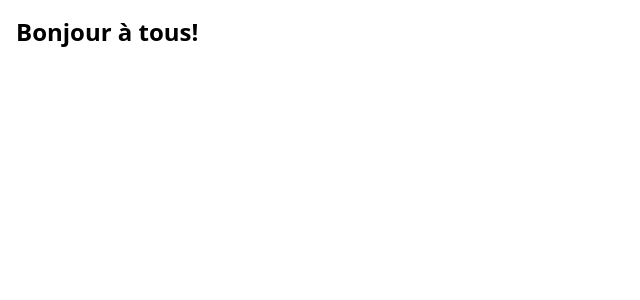
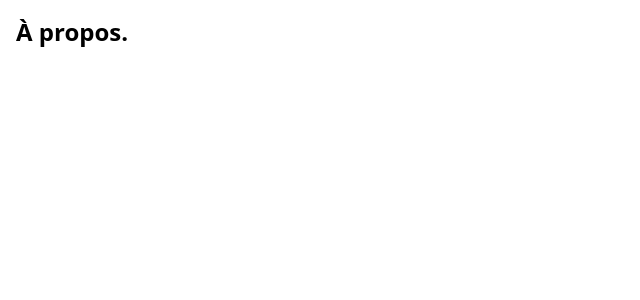
Before and after one commit to Valtikss/training-react-express, a React (Vite) app in the folder client/: page /about in a window 1280 px wide. Shown: the top 300 px of the page, without its empty margins (0-640 px from the left). Built offline with nearby package versions, Linux system fonts and the light colour scheme.

Commit message:
Restructuration des fichiers + ajout d'une page A propos

```diff
--- a/client/src/App.jsx
+++ b/client/src/App.jsx
@@ -1,12 +1,20 @@
+import { BrowserRouter as Router, Routes, Route } from 'react-router-dom';
+import Home from './pages/Home';
+import About from './pages/About';
+import Header from './components/Header';
+import Footer from './components/Footer';
 
 function App() {
   return (
-    <div className="p-4">
-      <h1 className="text-2xl font-bold text-primary">
-        Bonjour à tous!
-      </h1>
-    </div>
-  )
+    <Router>
+      <Header />
+      <Routes>
+        <Route path="/" element={<Home />} />
+        <Route path="/about" element={<About />} />
+      </Routes>
+      <Footer />
+    </Router>
+  );
 }
 
-export default App
+export default App;
--- /dev/null
+++ b/client/src/components/Footer.jsx
@@ -0,0 +1,7 @@
+const Footer = () => {
+    return (
+        <footer></footer>
+    );
+};
+
+export default Footer
--- /dev/null
+++ b/client/src/components/Header.jsx
@@ -0,0 +1,7 @@
+const Header = () => {
+  return (
+    <header></header>
+  );
+};
+
+export default Header
--- /dev/null
+++ b/client/src/pages/About.jsx
@@ -0,0 +1,11 @@
+const About = () => {
+  return (
+    <div className="p-4">
+      <h1 className="text-2xl font-bold text-primary">
+        À propos.
+      </h1>
+    </div>
+  );
+};
+
+export default About
--- /dev/null
+++ b/client/src/pages/Home.jsx
@@ -0,0 +1,11 @@
+const Home = () => {
+  return (
+    <div className="p-4">
+      <h1 className="text-2xl font-bold text-primary">
+        Bonjour à tous!
+      </h1>
+    </div>
+  );
+};
+
+export default Home
```
